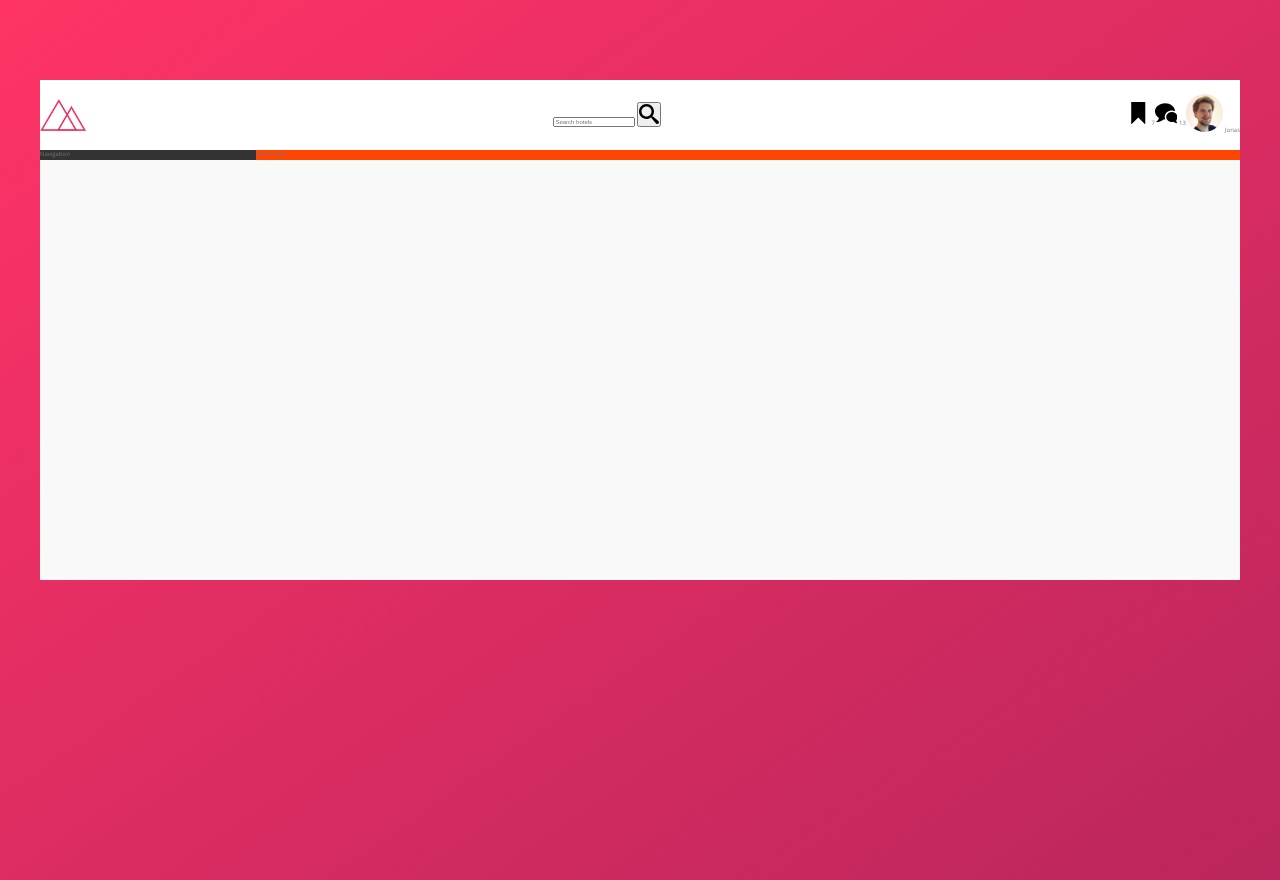
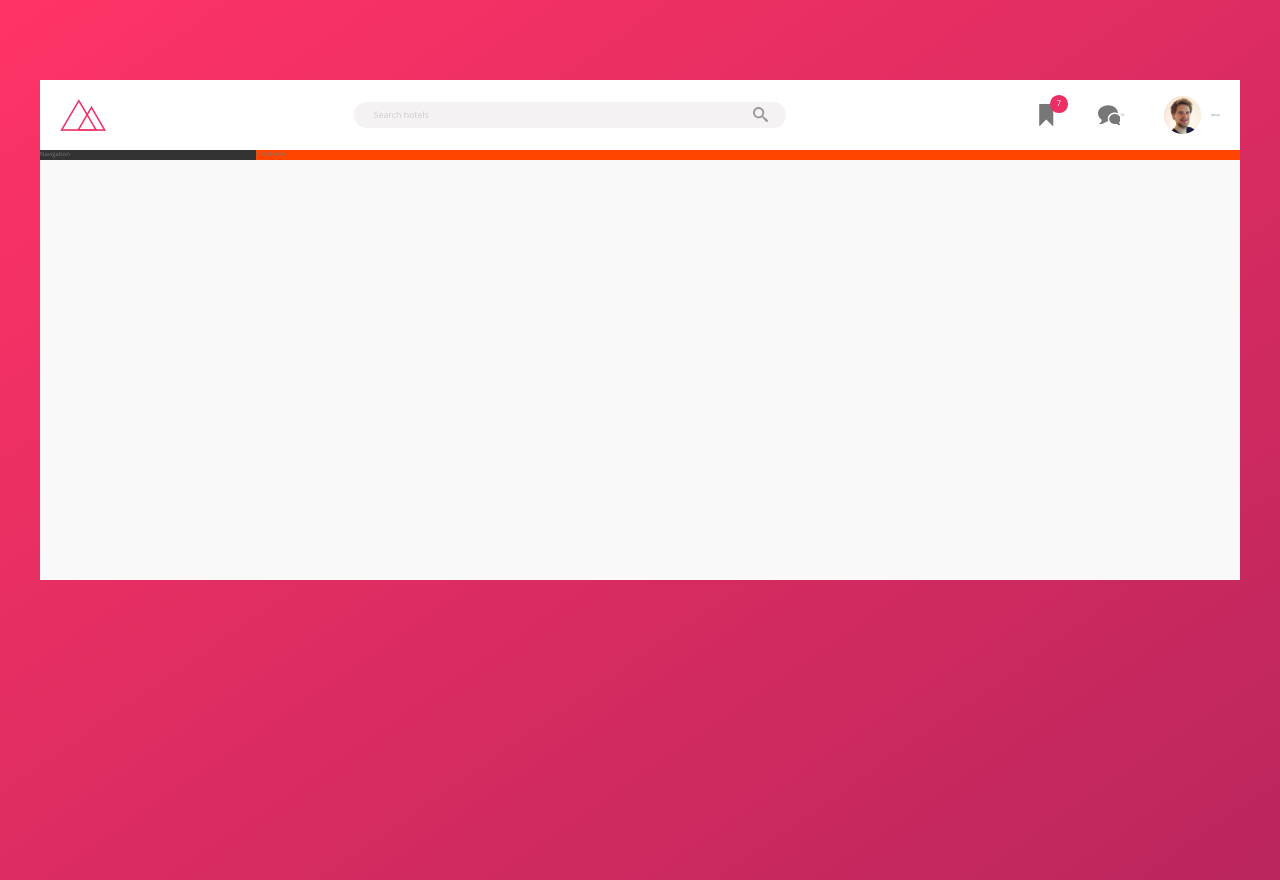
Before and after one commit to goran-nedelkovski/Trillo, a plain HTML site: page index.html in a window 1280 px wide. Drawn offline with nearby package versions, Linux system fonts and the light colour scheme.

Commit message:
[lecture2 continued][lecture3]-building the header with flexbox on childs and on text

```diff
--- a/css/style.css
+++ b/css/style.css
@@ -51,21 +51,81 @@ body {
   min-height: 100vh; }
 
 .logo {
-  height: 3.25rem; }
+  height: 3.25rem;
+  margin-left: 2rem; }
 
-.search__icon {
-  height: 2rem;
-  width: 2rem; }
+.search {
+  flex: 0 0 40%;
+  display: flex;
+  align-items: center;
+  justify-content: center; }
+  .search__input {
+    font-family: inherit;
+    font-size: inherit;
+    color: inherit;
+    background-color: var(--color-grey-light-2);
+    border: none;
+    padding: .7rem 2rem;
+    border-radius: 100px;
+    width: 90%;
+    transition: all .2s;
+    margin-right: -3.25rem; }
+    .search__input:focus {
+      outline: none;
+      width: 100%;
+      background-color: var(--color-grey-light-3); }
+    .search__input::-webkit-input-placeholder {
+      font-weight: 100;
+      color: var(--color-grey-light-4); }
+  .search__input:focus + .search__button {
+    background-color: var(--color-grey-light-3); }
+  .search__button {
+    border: none;
+    background-color: var(--color-grey-light-2);
+    transition: all .2s; }
+    .search__button:focus {
+      outline: none; }
+    .search__button:active {
+      transform: translateY(2px); }
+  .search__icon {
+    height: 1.5rem;
+    width: 1.5rem;
+    fill: var(--color-grey-dark-3); }
 
 .user-nav {
-  display: flex;
-  align-items: center; }
+  align-self: stretch;
+  display: flex; }
+  .user-nav > * {
+    padding: 0 2rem;
+    cursor: pointer;
+    height: 100%;
+    display: flex;
+    align-items: center; }
+  .user-nav > *:hover {
+    background-color: var(--color-grey-light-2); }
+  .user-nav__icon-box {
+    position: relative; }
   .user-nav__icon {
     height: 2.25rem;
-    width: 2.25rem; }
+    width: 2.25rem;
+    fill: var(--color-grey-dark-2); }
+  .user-nav__notification {
+    font-size: .8rem;
+    height: 1.75rem;
+    width: 1.75rem;
+    border-radius: 50%;
+    background-color: var(--color-primary);
+    color: #fff;
+    position: absolute;
+    top: 1.5rem;
+    right: 1rem;
+    display: flex;
+    align-items: center;
+    justify-content: center; }
   .user-nav__user-photo {
     height: 3.75rem;
-    border-radius: 50%; }
+    border-radius: 50%;
+    margin-right: 1rem; }
 
 .container {
   max-width: 120rem;
@@ -74,6 +134,7 @@ body {
   min-height: 50rem; }
 
 .header {
+  font-size: 1.4rem;
   height: 7rem;
   background-color: #fff;
   border-bottom: var(--color-grey-light-2);
--- a/sass/_components.scss
+++ b/sass/_components.scss
@@ -2,6 +2,7 @@
 // Logo
 .logo {
     height: 3.25rem;
+    margin-left: 2rem;
 }
 
 
@@ -10,15 +11,53 @@
 /////////////////////////////////
 // Search box
 .search {
+    flex: 0 0 40%;
+    //nested flex...this search item becomes a new flex container//
+    display: flex;
+    align-items: center;
+    justify-content: center;
     &__input {
+        font-family: inherit;
+        font-size: inherit;    // inherit from his parent (from header)
+        color: inherit;
+        background-color: var(--color-grey-light-2);
+        border: none;
+        padding: .7rem 2rem;
+        border-radius: 100px;
+        width: 90%;
+        transition: all .2s;
+        margin-right: -3.25rem;
 
+        &:focus {
+            outline: none;
+            width: 100%;
+            background-color: var(--color-grey-light-3);
+        }
+        &::-webkit-input-placeholder {
+            font-weight: 100;
+            color: var(--color-grey-light-4);
+        }
+    }
+    &__input:focus + &__button {
+        background-color: var(--color-grey-light-3);
     }
     &__button {
+        border: none;
+        background-color: var(--color-grey-light-2);
+        transition: all .2s;
 
+        &:focus {
+            outline: none;
+
+        }
+        &:active {
+            transform: translateY(2px);
+        }
     }
     &__icon {
-        height:2rem;
-        width:2rem;
+        height:1.5rem;
+        width:1.5rem;
+        fill: var(--color-grey-dark-3);
     }
 }
 
@@ -28,26 +67,47 @@
 /////////////////////////////////
 // User navigation
 .user-nav {
+    align-self: stretch;
+    //nested flex...this user-nav item becomes a new flex container//
     display: flex;
-    align-items: center;
+    & > * {
+        padding: 0 2rem;
+        cursor: pointer;
+        height: 100%;
+        // align-self: stretch;
+        display: flex;
+        align-items: center;
+    }
+    & > *:hover {
+        background-color: var(--color-grey-light-2);
+    }
+
     &__icon-box {
-
+        position: relative;
     }
     &__icon {
         height:2.25rem;
         width:2.25rem;
+        fill: var(--color-grey-dark-2);
     }
     &__notification {
-
-    }
-    &__user {
-
+        font-size: .8rem;
+        height: 1.75rem;
+        width: 1.75rem;
+        border-radius: 50%;
+        background-color: var(--color-primary);
+        color: #fff;
+        position: absolute;
+        top: 1.5rem;
+        right: 1rem;
+        display: flex;
+        align-items: center;
+        justify-content: center;
     }
     &__user-photo {
         height: 3.75rem;
         border-radius: 50%;
+        margin-right: 1rem;
     }
-    &__user-name {
 
-    }
 }
--- a/sass/_layout.scss
+++ b/sass/_layout.scss
@@ -7,6 +7,7 @@
     min-height: 50rem;
 }
 .header {
+    font-size: 1.4rem;
     height: 7rem;
     background-color: #fff;
     border-bottom: var(--color-grey-light-2);
```
